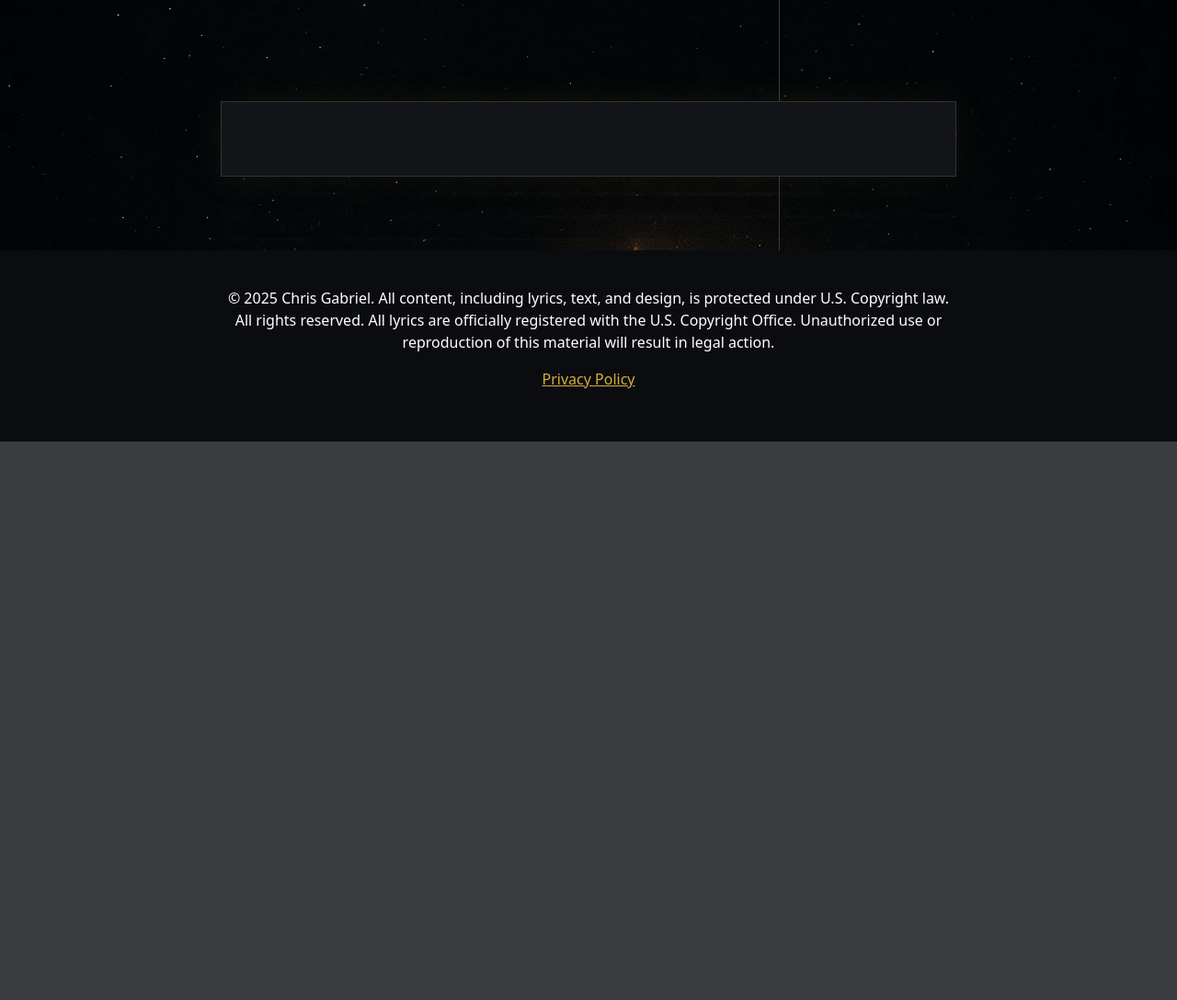
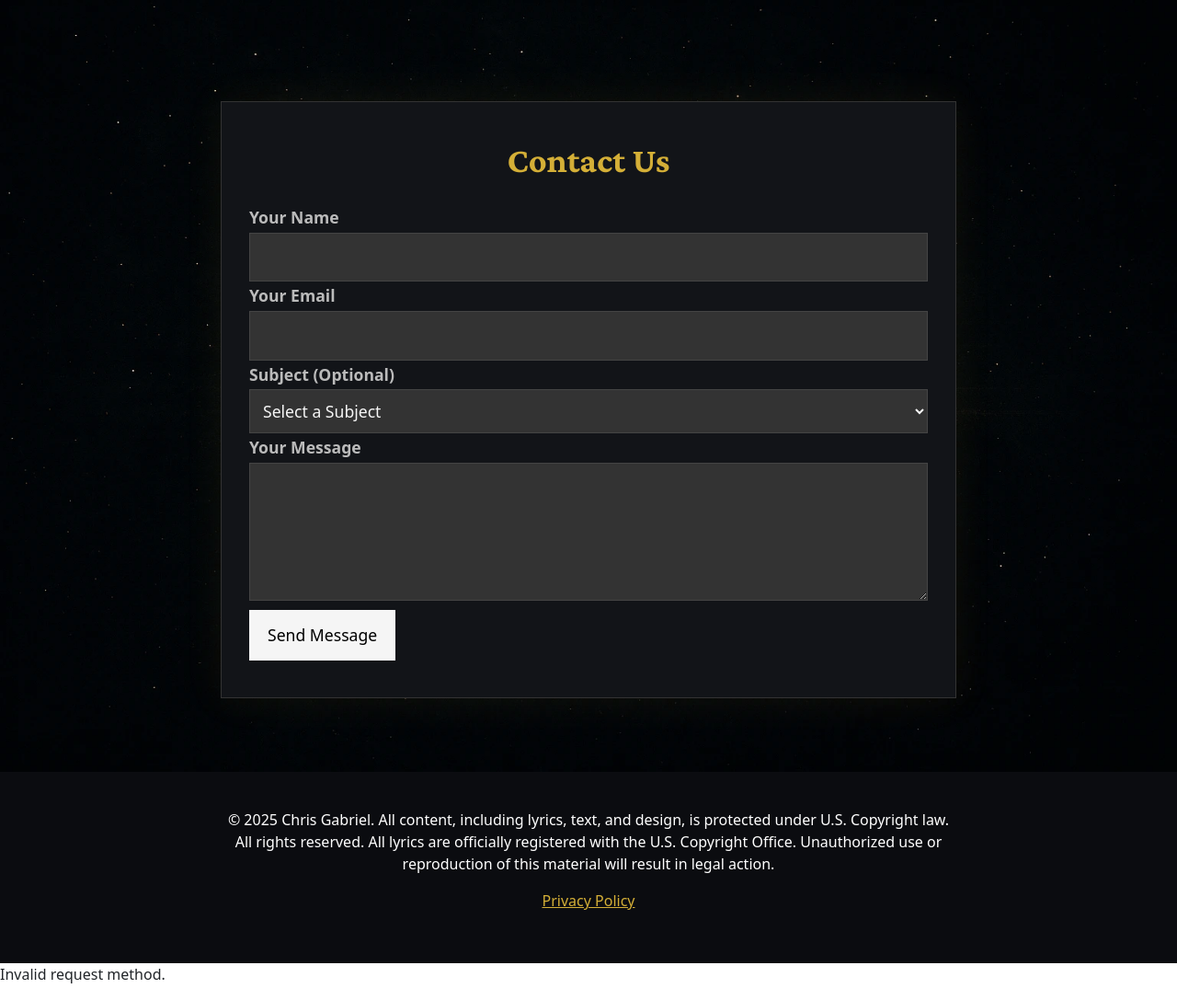
Before and after one commit to AlfredBrayden/shadowandstorm, a PHP site: page /contact.php in a window 1280 px wide. Shown: the part 97-1184 px from the top of the page at 92% size. Before the commit the page ends 577 px from the top, so only its background shows below. Run offline with PHP 8.4, Linux system fonts and the light colour scheme.

Commit message:
Update contact.php

```diff
--- a/contact.php
+++ b/contact.php
@@ -1,7 +1,8 @@
 <?php include('header.php'); ?>
 
 <title>Contact Us</title>
-  <meta name="description" content="Contact Shadow & Storm for inquiries or feedback. We value your thoughts and creativity." />
+<meta name="description"
+    content="Contact Shadow & Storm for inquiries or feedback. We value your thoughts and creativity." />
 
 </head>
 
@@ -16,6 +17,28 @@
 
 
             <section class="signal-page">
+                <h1>Contact Us</h1>
+                <form action="send_message.php" method="post">
+                    <label for="name">Your Name</label>
+                    <input type="text" id="name" name="name" required>
+
+                    <label for="email">Your Email</label>
+                    <input type="email" id="email" name="email" required>
+
+                    <label for="subject">Subject (Optional)</label>
+                    <select id="subject" name="subject">
+                        <option value="">Select a Subject</option>
+                        <option value="Feedback">Feedback</option>
+                        <option value="Lyric Inquiry">Lyric Inquiry</option>
+                        <option value="Sync Request">Sync Request</option>
+                        <option value="Other">Other</option>
+                    </select>
+
+                    <label for="message">Your Message</label>
+                    <textarea id="message" name="message" required></textarea>
+
+                    <button type="submit">Send Message</button>
+                </form>
 
 
 
@@ -34,3 +57,42 @@
 
 
     <?php include('footer.php'); ?>
+
+
+
+    <?php
+if ($_SERVER["REQUEST_METHOD"] == "POST") {
+    // Sanitize and collect form data
+    $name = htmlspecialchars($_POST['name']);
+    $email = htmlspecialchars($_POST['email']);
+    $subject = htmlspecialchars($_POST['subject']);
+    $message = htmlspecialchars($_POST['message']);
+
+    // Your email address (replace with your email)
+    $to = "your-email@example.com";
+
+    // Subject for the email
+    $email_subject = "Contact Form Submission: " . ($subject ? $subject : "No Subject");
+
+    // Email body content
+    $email_body = "You have received a new message from the contact form:\n\n";
+    $email_body .= "Name: $name\n";
+    $email_body .= "Email: $email\n";
+    $email_body .= "Subject: $subject\n\n";
+    $email_body .= "Message:\n$message\n";
+
+    // Headers for the email
+    $headers = "From: $email\r\n";
+    $headers .= "Reply-To: $email\r\n";
+    $headers .= "Content-Type: text/plain; charset=UTF-8\r\n";
+
+    // Send the email
+    if (mail($to, $email_subject, $email_body, $headers)) {
+        echo "<p>Thank you for reaching out! We will get back to you soon.</p>";
+    } else {
+        echo "<p>Oops! Something went wrong, please try again later.</p>";
+    }
+} else {
+    echo "<p>Invalid request method.</p>";
+}
+?>
```
